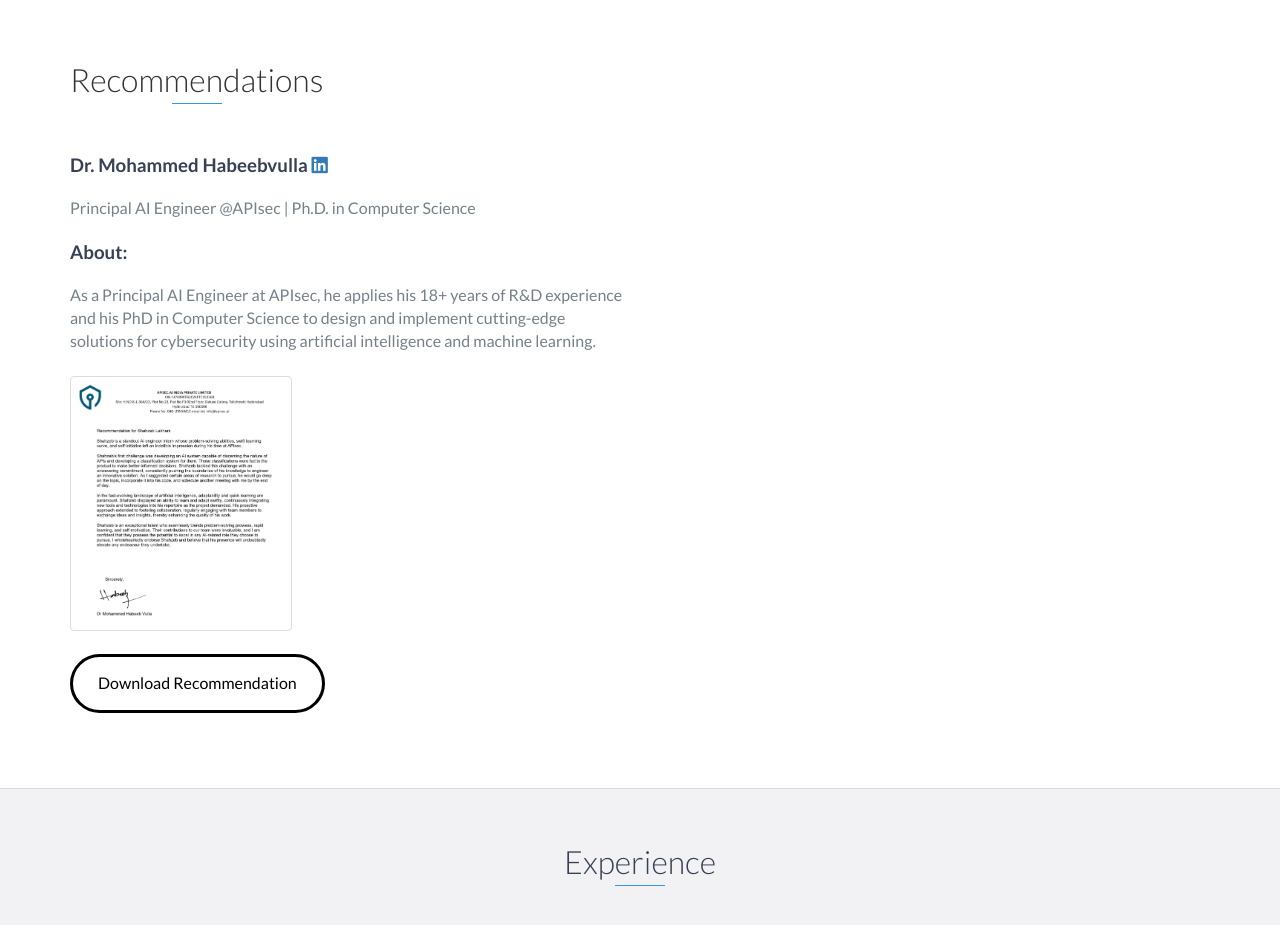
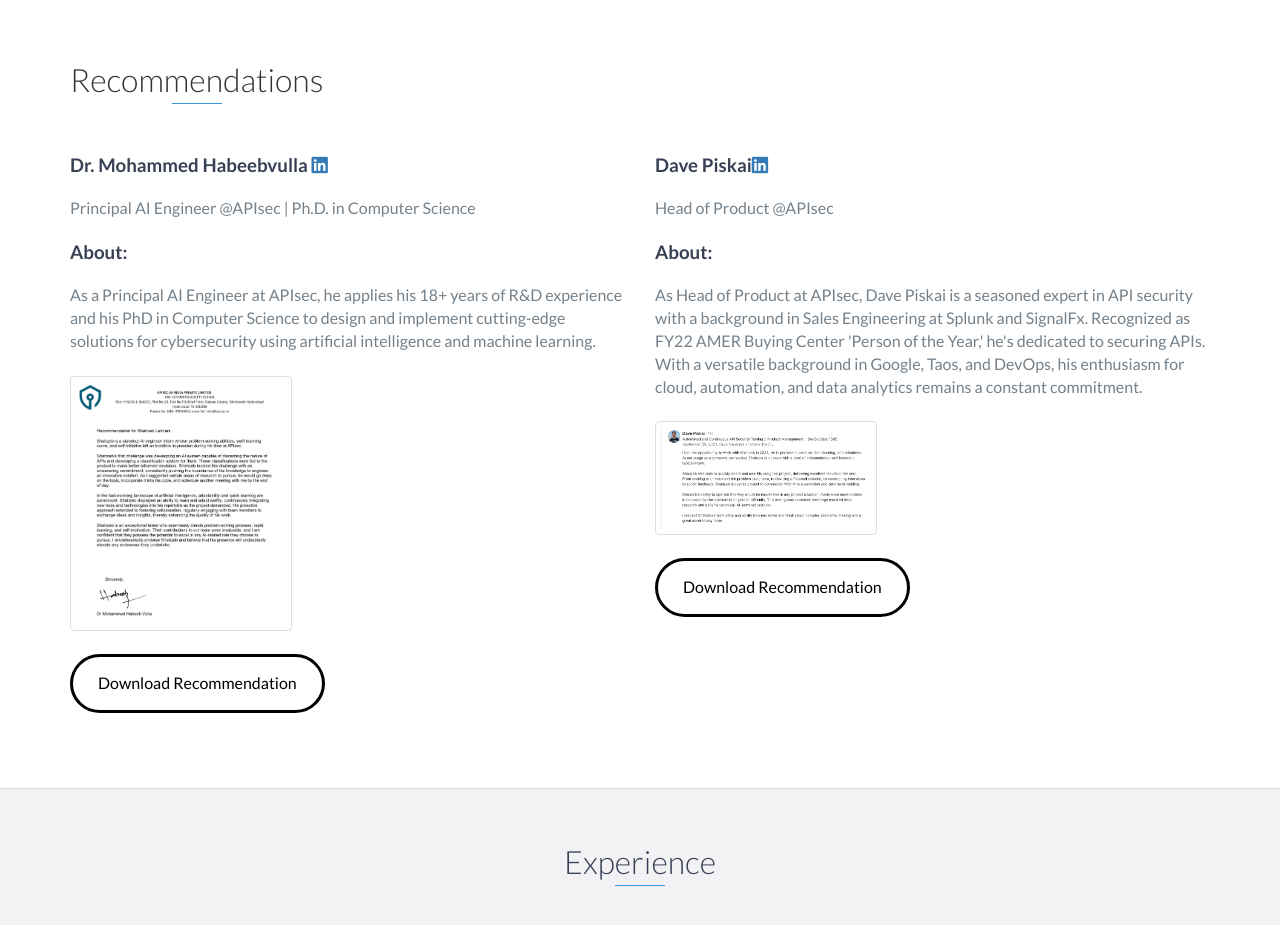
Before and after one commit to ShahzebL/shahzebl.github.io, a website: page index.html in a window 1280 px wide. Shown: the part 1340-2265 px from the top of the page. Drawn offline with nearby package versions, Linux system fonts and the light colour scheme.

Commit message:
Add new recommendation

```diff
--- a/index.html
+++ b/index.html
@@ -107,6 +107,19 @@
                     <br>
                     <br>
                     <a href="recommendation_habeeb.pdf" download="recommendation_habeeb.pdf" class="btn-rounded-black">Download Recommendation</a>
+                </div>
+                <div class="col-md-6">
+                    <h3>Dave Piskai<a href="https://www.linkedin.com/in/davepiskai/" target="_blank"><i class="fab fa-linkedin"></i></a></h3>
+                    <p>Head of Product @APIsec</p>
+                    <h3>About:</h3>
+                    <p>As Head of Product at APIsec, Dave Piskai is a seasoned expert in API security with a background in Sales Engineering at Splunk and SignalFx. Recognized as FY22 AMER Buying Center 'Person of the Year,' he's dedicated to securing APIs. With a versatile background in Google, Taos, and DevOps, his enthusiasm for cloud, automation, and data analytics remains a constant commitment.</p>
+                    <br>
+                    <a target="_blank" href="recommendation_dave.png">
+                        <img src="recommendation_dave.png" alt="Recommendation Image", width="40%"  style="border: 1px solid #ddd; border-radius: 4px; padding: 5px;">
+                    </a>
+                    <br>
+                    <br>
+                    <a href="recommendation_dave.pdf" download="recommendation_dave.pdf" class="btn-rounded-black">Download Recommendation</a>
                 </div>
                 <!-- <div class="col-md-6">
                     <h3>Dr. Mohammed Habeebvulla <a href="https://www.linkedin.com/in/habeebvulla/" target="_blank"><i class="fab fa-linkedin"></i></a></h3>
```
Also changed, not shown: recommendation_dave.png (added), 1 other file.
